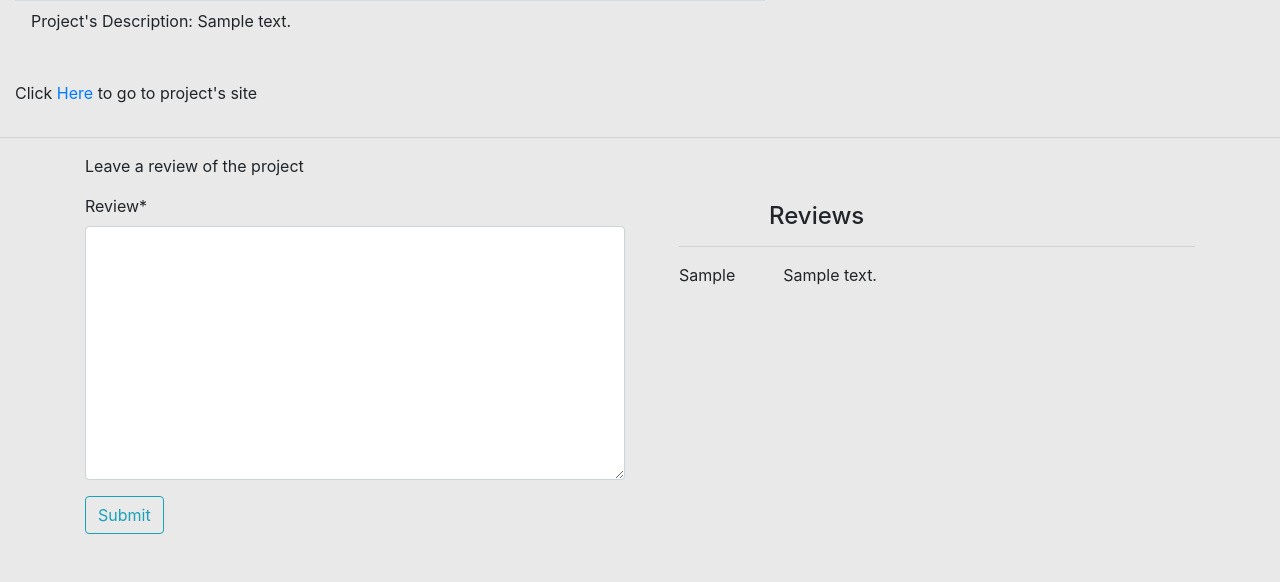
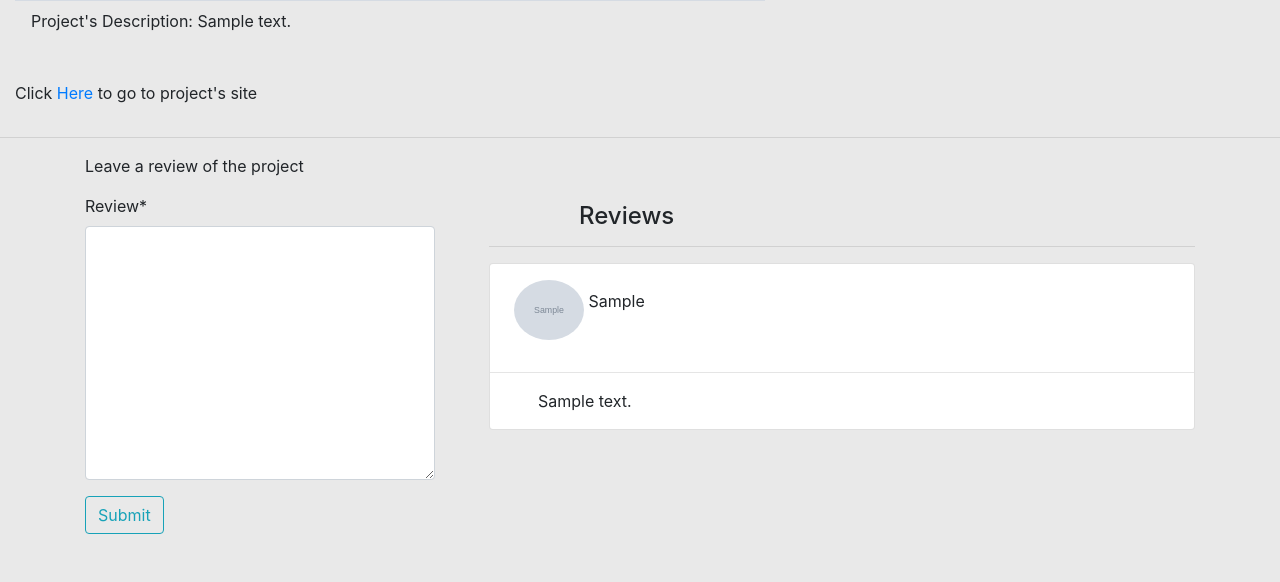
Before and after one commit to Gideon-Muriithi/awwards_clone, a Django app: page /project/1/ in a window 1280 px wide. Shown: the part 641-1223 px from the top of the page. Run offline with Django 3.2, Linux system fonts and the light colour scheme; a user stored in the database is signed in; tables that the repository leaves empty hold one stand-in row (values such as "Sample post"); grey boxes marked "Sample" are stand-in pictures; some libraries are stand-ins or nearby versions.

Commit message:
Modify templates

```diff
--- a/awwards/templates/home.html
+++ b/awwards/templates/home.html
@@ -26,7 +26,7 @@
               <i class="fas fa-pastafarianism"></i>
               <p class="ml-4 mt-1 text-muted">{{ project.title }} by {{ project.user|capfirst }}</p>
               <div class="card-footer">
-                <i class="text-secondary">Posted on {{ project.date_posted }}</i>
+                <i class="text-secondary">Posted on {{ project.date_posted|date:"M d, Y" }}</i>
               </div>
             </div>
           </div>
--- a/awwards/templates/project_details.html
+++ b/awwards/templates/project_details.html
@@ -74,7 +74,7 @@
     <hr>
     <div class="container mb-5">
         <div class="row">
-            <div class="col-md-6">
+            <div class="col-md-4">
                 {%for p in projects%}
                 <form class="" action="/project/{{p.id}}/" method="post">
                     <p>Leave a review of the project</p>
@@ -84,18 +84,28 @@
                 </form>
                 {%endfor%}
             </div>
-            <div class="col-md-6">
+            <div class="col-md-8">
                 <div class="ml-4 mt-5">
                     <h4 style="margin-left: 90px;">Reviews</h4>
                     <hr>
                     <div>
-                    {% for rev in review %}
-                            <p>{{ rev.user|capfirst }}<span class="ml-5">{{ rev.review}}</span></p>
-                </div>
-            </div>
-                {% empty %}
-                <p class="alert alert-info">Be the 1st to review</p>
-                {%endfor%}
+                            {%  for rev in review %}
+                            <div class="mb-4">
+                                <div class="card">
+                                    <p class="ml-3">
+                                        <img style="width: 70px; height: 60px;" class="ml-2 mt-3 rounded-circle account-img"
+                                            src="{{ user.profile.profile_pic.url }}" alt="Profile Picture">
+                                        <span class="mt-5">{{ rev.user|capfirst }}</span>
+                                    </p>
+                                    <hr>
+                                    <p class="ml-5">
+                                        {{ rev.review}}
+                                    </p>
+                                </div>
+                            </div>
+                            {% empty %}
+                                <p class="alert alert-info">Be the 1st to review</p>
+                            {% endfor %}
             </div>
         </div>
     </div>
--- a/awwards/templates/users/profile.html
+++ b/awwards/templates/users/profile.html
@@ -24,6 +24,7 @@
             </div>
         </form>
     </div>
+
     </div>
 </div>
 {% endblock content %}
```
